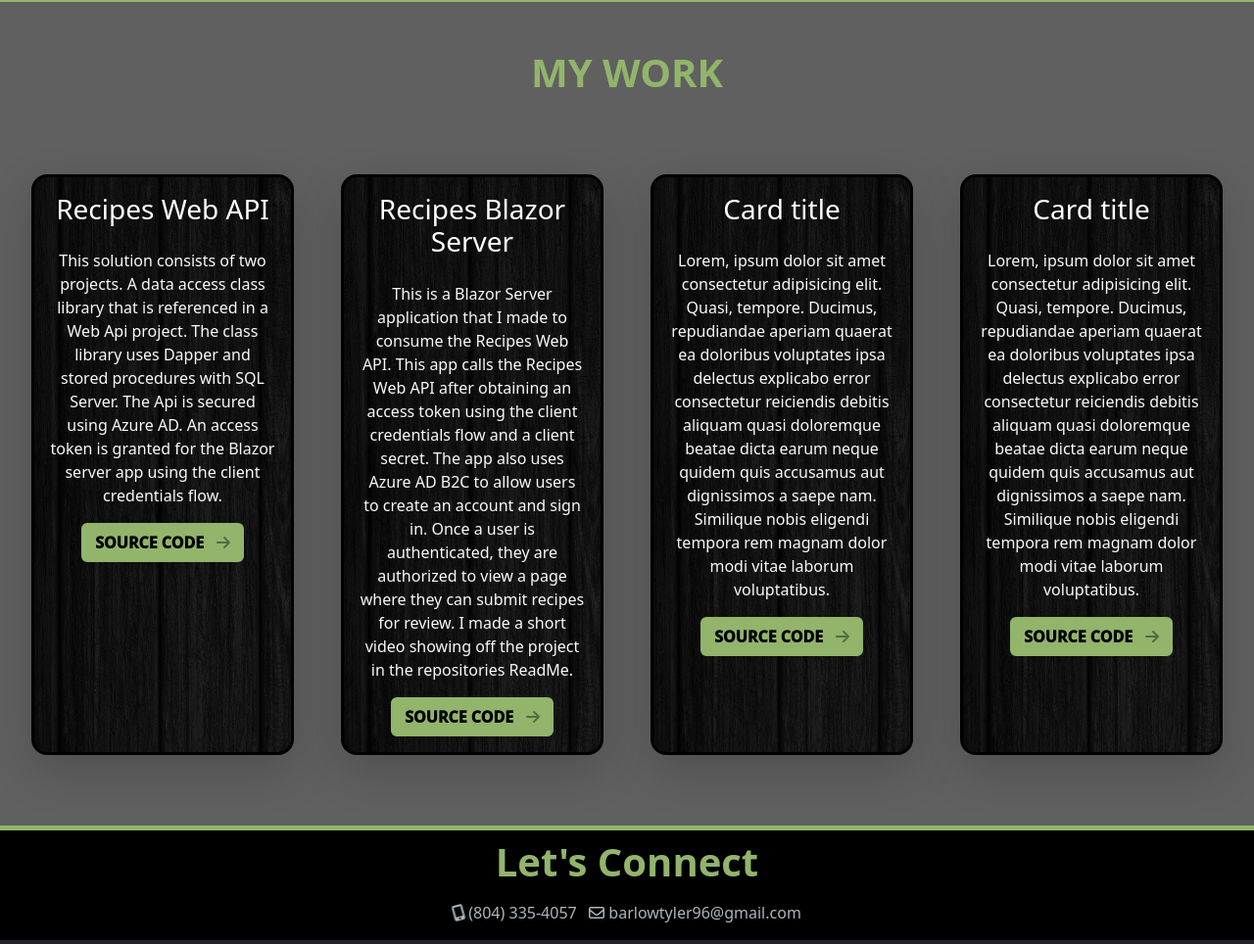
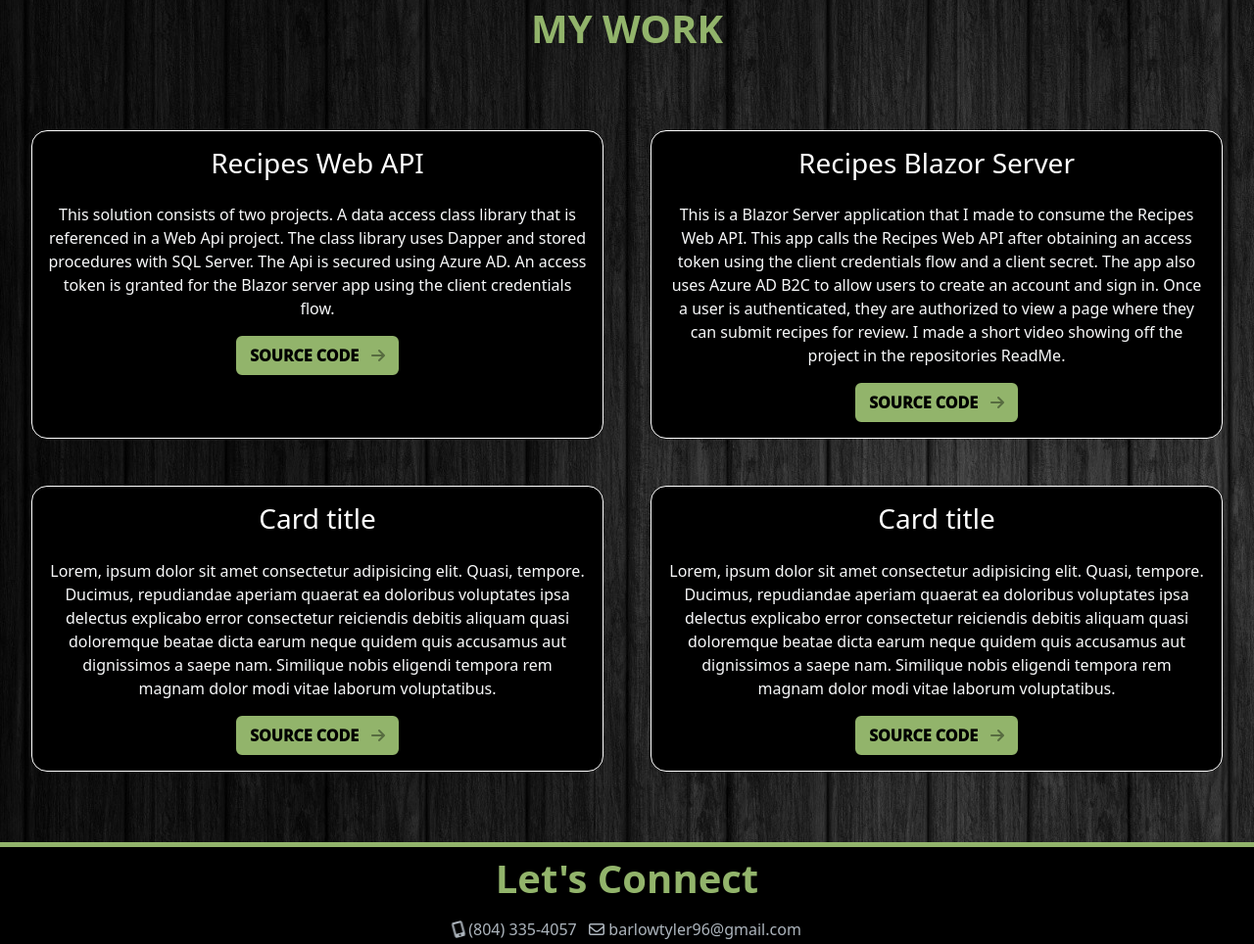
Before and after one commit to barlowtyler96/FinalPortfolioWebsite, a website: page index.html in a window 1280 px wide. Shown: the part 735-1699 px from the top of the page at 98% size. Drawn offline with Linux system fonts and the light colour scheme.

Commit message:
color and layout change for mywork section

```diff
--- a/index.html
+++ b/index.html
@@ -33,15 +33,14 @@
     </nav>
 
     <section>
-        <div class="container-fluid card-bg">
-            <div class="bg-opacity-100 text-center">
-                <div class="row p-3">
-                    <div class="col-6 p-2 offset-3">
-                        <h1 class="text-primary">WELCOME.</h1>
-                        <h1 class="text-white">My name is Tyler. Thanks for checking out my portfolio.</h1>
-                    </div>
-                    <div class="col-2 offset-2" id="coverimg">
-                    </div>
+        <div class="container-fluid page-bg">
+            <div class="row p-3 text-center">
+                <div class="col-6 p-2 offset-3">
+                    <div class="h1 text-primary" style="font-weight: bold;">WELCOME.</div>
+                    <div class="h3 text-white">My name is Tyler.</div>
+                    <div class="h3 text-white">Thanks for checking out my portfolio.</div>
+                </div>
+                <div class="col-2 offset-2">
                 </div>
             </div>
         </div>
@@ -55,7 +54,7 @@
                 </div>
             </div>
             <div class="row">
-                <div class="col-sm-12 col-md-5 text-center">
+                <div class="col-sm-12 col-md-6 text-center">
                     <div class="h3 text-center text-white pb-3">
                         ASP.NET Core / C# Developer
                     </div>
@@ -74,22 +73,22 @@
                     </a>
                 </div>
                 <div class="col-sm-12 col-md-6 mt-5 text-center">
-                    <img class="personal-img" src="images/respic5.png">
+                    <img class="personal-img" src="images/respic5.png" alt="Portrait">
                 </div>
             </div>
         </div>
     </section>
 
     <section id="mywork">
-        <div class="container-fluid bg-dark">
+        <div class="container-fluid page-bg">
             <div class="row p-5">
                 <div class="h1 text-primary text-center" style="font-weight: bold">
                     MY WORK
                 </div>
             </div>
             <div class="row pb-5 border-bottom border-5 border-primary px-2">
-                <div class="col-sm-12 col-md-6 col-xl-3 p-4" >
-                    <div class="card card-bg h-100 border-3 border-black rounded-4 shadow-lg">
+                <div class="col-sm-12 col-md-6 p-4" >
+                    <div class="card bg-black h-100 border-1 border-white rounded-4 shadow-lg">
                         <h5 class="card-title pt-3 h3 text-center text-white">
                             Recipes Web API
                         </h5>
@@ -100,15 +99,15 @@
                                 is secured using Azure AD. An access token is granted for the Blazor server app
                                 using the client credentials flow.
                             </p>
-                            <a href="https://www.google.com/" class="btn btn-custom btn-primary text-black border-primary border-2"
+                            <a href="https://github.com/barlowtyler96/RecipesApiApp" class="btn btn-custom btn-primary text-black border-primary border-2"
                                 target=”_blank”>SOURCE CODE &nbsp
                             <i class="fa-solid fa-arrow-right fa-beat-fade"></i>
                             </a>
                         </div>
                     </div>
                 </div>
-                <div class="col-sm-12 col-md-6 col-xl-3 p-4">
-                    <div class="card card-bg h-100 card border-3 border-black rounded-4 shadow-lg">
+                <div class="col-sm-12 col-md-6 p-4">
+                    <div class="card bg-black h-100 border-1 border-white rounded-4 shadow-lg">
                         <h5 class="card-title pt-3 h3 text-center text-white" >
                             Recipes Blazor Server
                         </h5>
@@ -120,15 +119,15 @@
                                 an account and sign in. Once a user is authenticated, they are authorized to view a page where they can submit
                                 recipes for review. I made a short video showing off the project in the repositories ReadMe.
                             </p>
-                            <a href="https://www.google.com/" class="btn btn-custom btn-primary text-black  border-primary border-2"
+                            <a href="https://github.com/barlowtyler96/RecipesB2CBlazor" class="btn btn-custom btn-primary text-black  border-primary border-2"
                                 target=”_blank”>SOURCE CODE &nbsp
                                 <i class="fa-solid fa-arrow-right fa-beat-fade"></i>
                             </a>
                     </div>
                     </div>
                 </div>
-                <div class="col-sm-12 col-md-6 col-xl-3 p-4">
-                    <div class="card card-bg h-100 border-3 border-black rounded-4 shadow-lg">
+                <div class="col-sm-12 col-md-6 p-4">
+                    <div class="card bg-black h-100 border-1 border-white rounded-4 shadow-lg">
                         <h5 class="card-title pt-3 h3 text-center text-white">
                             Card title
                         </h5>
@@ -139,15 +138,15 @@
                                 neque quidem quis accusamus aut dignissimos a saepe nam. Similique nobis eligendi tempora rem
                                 magnam dolor modi vitae laborum voluptatibus.
                             </p>
-                            <a href="https://www.google.com/" class="btn btn-custom btn-primary text-black border-primary border-2"
+                            <a href="https://github.com/barlowtyler96/Flashcards" class="btn btn-custom btn-primary text-black border-primary border-2"
                                 target=”_blank”>SOURCE CODE &nbsp
                                 <i class="fa-solid fa-arrow-right fa-beat-fade"></i>
                             </a>
                     </div>
                     </div>
                 </div>
-                <div class="col-sm-12 col-md-6 col-xl-3 p-4">
-                    <div class="card card-bg h-100 border-3 border-black rounded-4 shadow-lg">
+                <div class="col-sm-12 col-md-6 p-4">
+                    <div class="card bg-black h-100 border-1 border-white rounded-4 shadow-lg">
                         <h5 class="card-title pt-3 h3 text-center text-white">
                             Card title</h5>
                         <div class="card-body text-center text-light">
@@ -157,7 +156,7 @@
                             neque quidem quis accusamus aut dignissimos a saepe nam. Similique nobis eligendi tempora rem
                             magnam dolor modi vitae laborum voluptatibus.
                             </p>
-                            <a href="https://www.google.com/" class="btn btn-custom btn-primary text-black  border-primary border-2"
+                            <a href="https://github.com/barlowtyler96/HabitTracker" class="btn btn-custom btn-primary text-black  border-primary border-2"
                                 target=”_blank”>SOURCE CODE &nbsp
                                 <i class="fa-solid fa-arrow-right fa-beat-fade"></i>
                             </a>
--- a/styles/site.scss
+++ b/styles/site.scss
@@ -10,7 +10,7 @@ $dark: #60606000;
     width: 35%;
     padding-bottom: 50px;
 }
-.card-bg{
+.page-bg{
     background-image: url(/images/bodybg.jpg);
 }
 .btn-custom{
```
Also changed, not shown: styles/site.css, styles/site.min.css.
